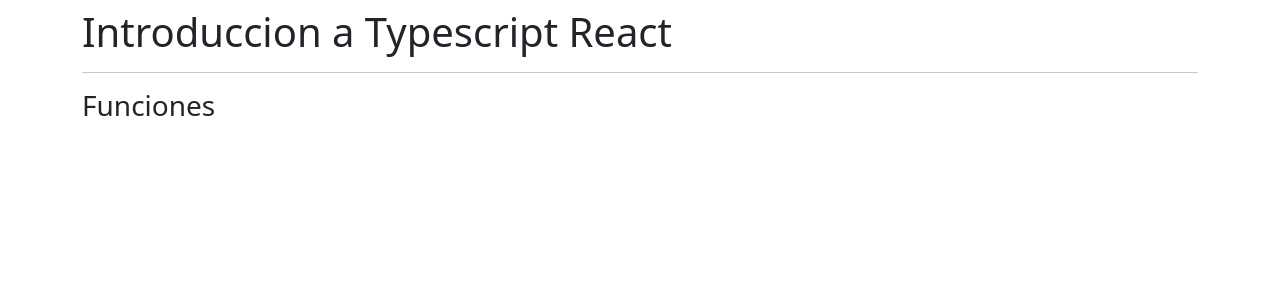
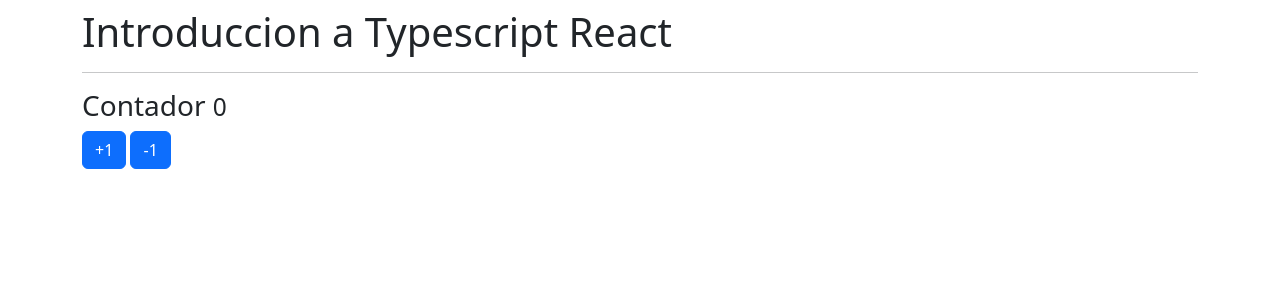
Before and after one commit to leedd87/react-typescript, a React (Create React App) app: page / in a window 1280 px wide. Shown: the top 300 px of the page. Built offline with nearby package versions, Linux system fonts and the light colour scheme.

Commit message:
hooks tsx

```diff
--- a/src/App.tsx
+++ b/src/App.tsx
@@ -1,6 +1,7 @@
-import { ObjetosLiterales } from "./typescript/ObjetosLiterales";
-import { TiposBasicos } from "./typescript/TiposBasicos";
-import Funciones from "./typescript/Funciones";
+//import { ObjetosLiterales } from "./typescript/ObjetosLiterales";
+//import { TiposBasicos } from "./typescript/TiposBasicos";
+import Contador from "./components/Contador";
+import { Funciones } from "./typescript/Funciones";
 
 const App = () => {
 	return (
@@ -9,7 +10,8 @@
 			<hr />
 			{/* <TiposBasicos /> */}
 			{/* <ObjetosLiterales /> */}
-			<Funciones />
+			{/* <Funciones /> */}
+			<Contador />
 		</div>
 	);
 };
--- /dev/null
+++ b/src/components/Contador.tsx
@@ -0,0 +1,27 @@
+import React from "react";
+import { useState } from "react";
+
+const Contador = () => {
+	const [valor, setValor] = useState(0);
+
+	const acumular = (numero: number) => {
+		setValor(valor + numero);
+	};
+
+	return (
+		<>
+			<h3>
+				Contador <small>{valor}</small>
+			</h3>
+			<button className="btn btn-primary" onClick={() => acumular(1)}>
+				+1
+			</button>
+			&nbsp;
+			<button className="btn btn-primary" onClick={() => acumular(-1)}>
+				-1
+			</button>
+		</>
+	);
+};
+
+export default Contador;
--- a/src/typescript/Funciones.tsx
+++ b/src/typescript/Funciones.tsx
@@ -1,9 +1,12 @@
-const Funciones = () => {
+export const Funciones = () => {
+	const sumar = (a: number, b: number): number => {
+		return a + b;
+	};
+
 	return (
 		<>
 			<h3>Funciones</h3>
+			<h4>El resultado es: {sumar(1, 2)}</h4>
 		</>
 	);
 };
-
-export default Funciones;
```
